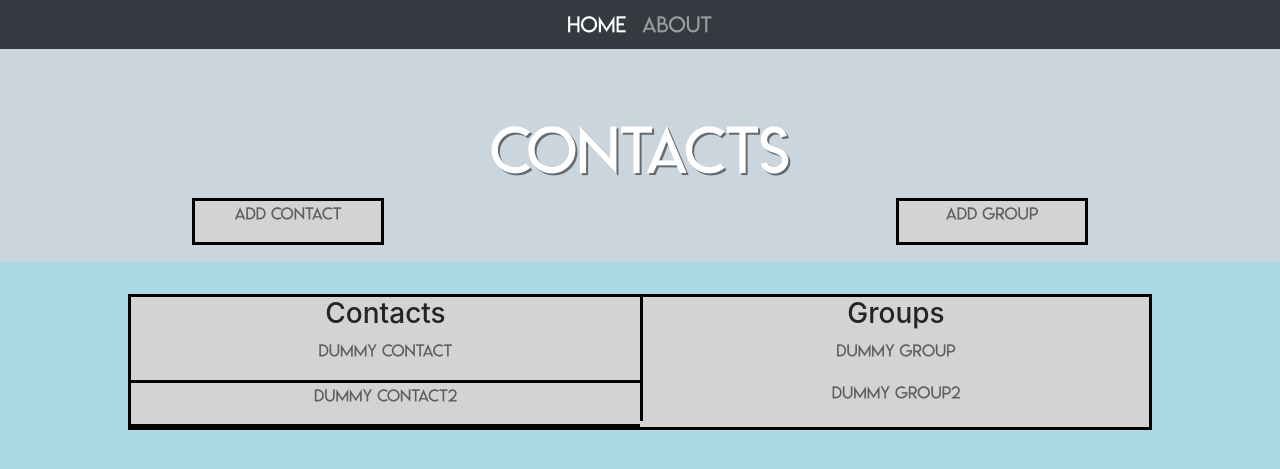
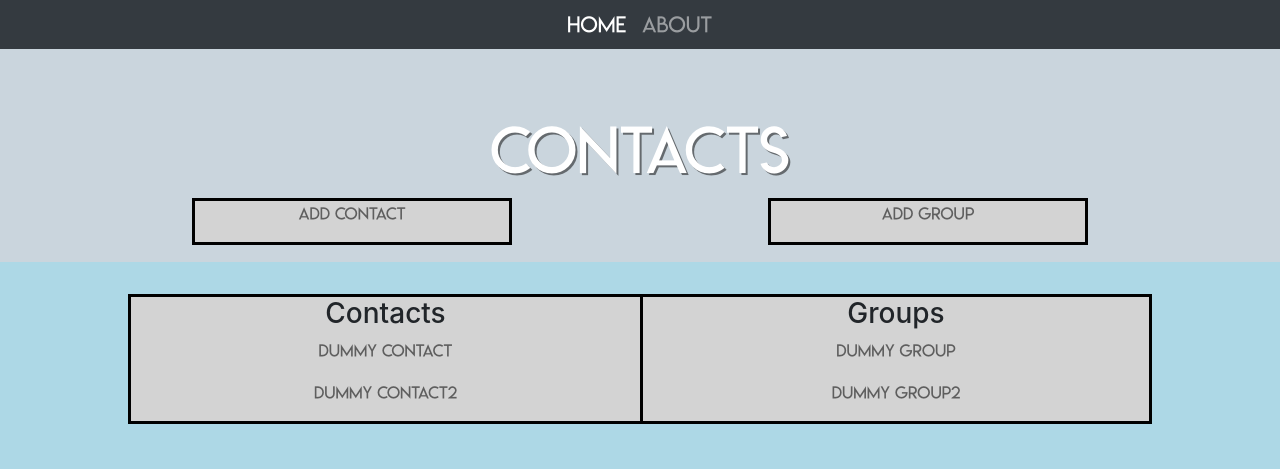
Before and after one commit to NXFORG/INSE---Bill-Splitting-Application, a PHP site: page /groups.html in a window 1280 px wide. Shown: the top 469 px of the page. Run offline with PHP 8.4, Linux system fonts and the light colour scheme; some libraries are stand-ins or nearby versions.

Commit message:
Scalable group page.

```diff
--- a/style.css
+++ b/style.css
@@ -161,7 +161,7 @@ a:hover{
 /* CSS for group page */
 #addContact{
   background-color: lightgrey;
-  width: 15%;
+  width: 25%;
   float: left;
   margin-left: 15%;
   border-color: black;
@@ -169,11 +169,12 @@ a:hover{
 }
 #addGroup{
   background-color: lightgrey;
-  width: 15%;
+  width: 25%;
   float: right;
   margin-right: 15%;
   border-color: black;
   border-style: solid;
+
 }
 #contactsContainer{
   position: absolute;
@@ -202,8 +203,6 @@ a:hover{
 }
 .contact{
   text-align: center;
-  border-color: black;
-  border-bottom-style: solid;
 
 }
 .contact:hover{
```
